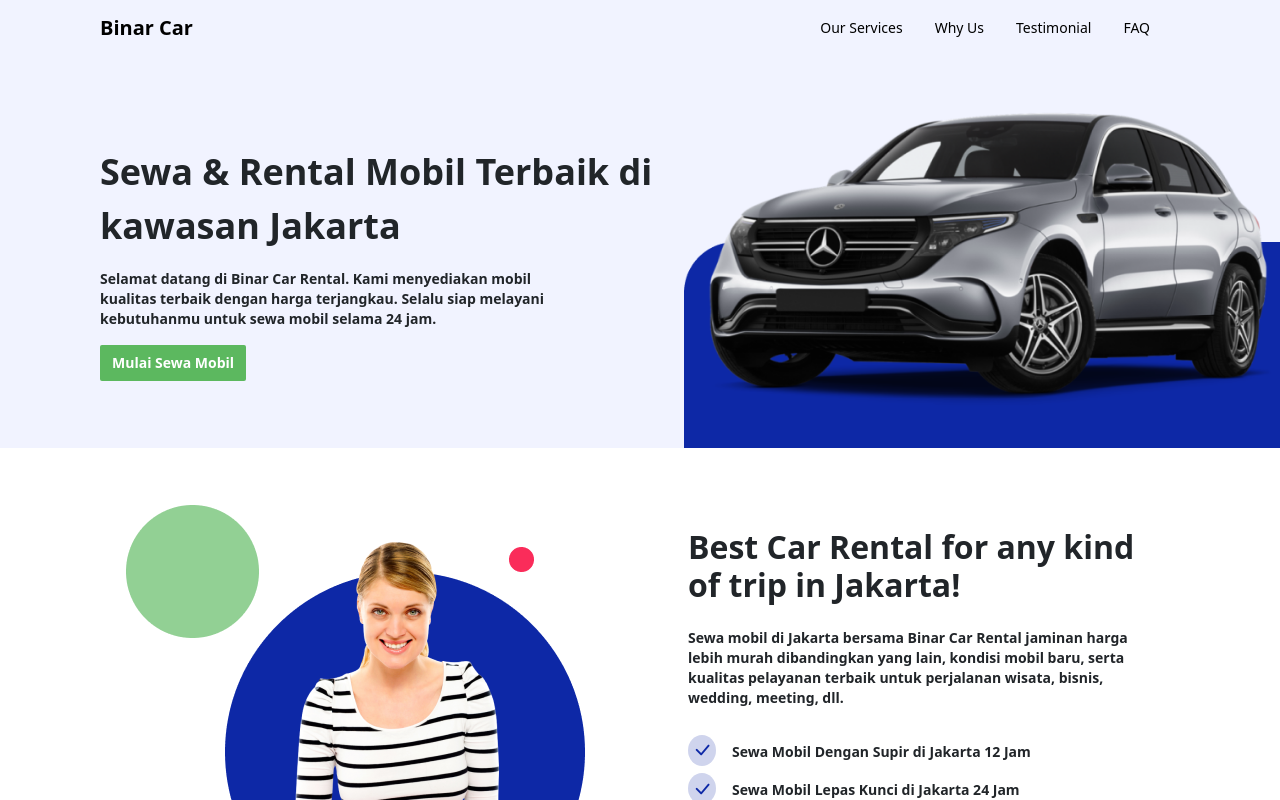
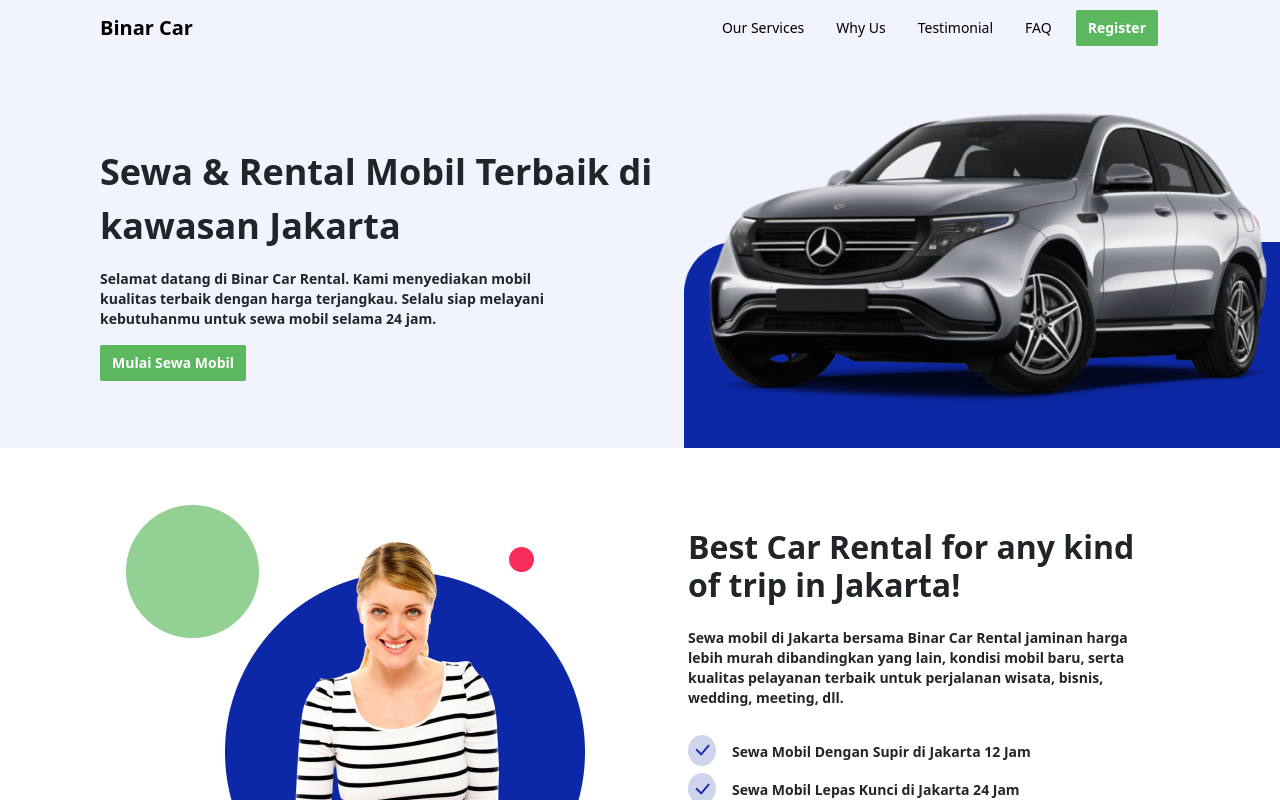
Before and after one commit to apridew/23001028-14-kelompok1-car-rental-platinum, a React (Vite) app: page / in a window 1280 px wide. Shown: the top 800 px of the page. Built offline with nearby package versions, Linux system fonts and the light colour scheme.

Commit message:
add button register

```diff
--- a/src/components/Navbar/index.jsx
+++ b/src/components/Navbar/index.jsx
@@ -2,6 +2,7 @@ import { Link } from "react-router-dom";
 import "./style.css";
 import { HashLink } from "react-router-hash-link";
 import * as formater from "../../helpers/formaters";
+import Button from "../Button";
 
 const Navbar = () => {
   return (
@@ -83,6 +84,9 @@ const Navbar = () => {
                     FAQ
                   </HashLink>
                 </li>
+                <li>
+                  <Button link="/register" name="Register" />
+                </li>
               </ul>
             </div>
           </div>
```
